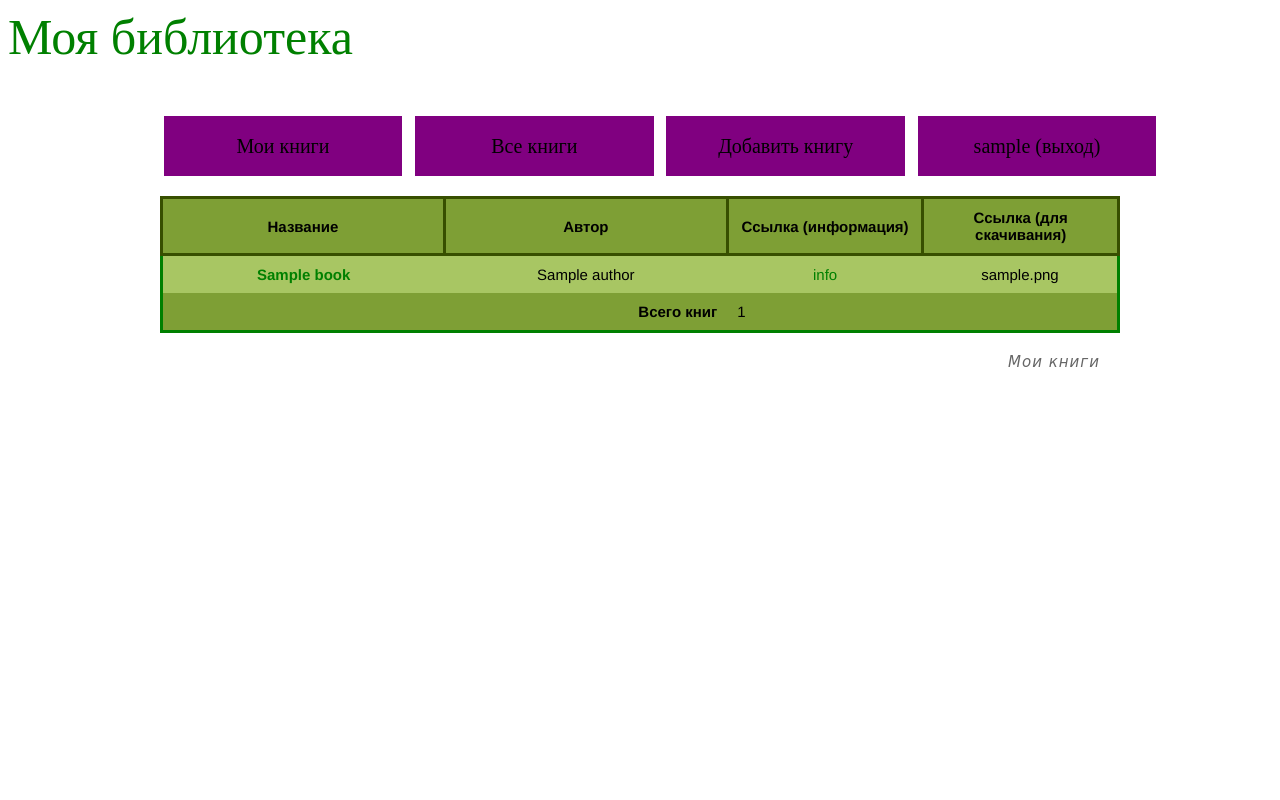
After one commit to ndrewl/awslibrary, a Django app: page /books/ in a window 1280 px wide. The commit adds this page. Run offline with Django 3.2, Linux system fonts and the light colour scheme; a user stored in the database is signed in; tables that the repository leaves empty hold one stand-in row (values such as "Sample post").

Commit message:
Implement the main functionality

```diff
--- a/awslibrary/settings.py
+++ b/awslibrary/settings.py
@@ -119,3 +119,6 @@ USE_TZ = True
 # https://docs.djangoproject.com/en/3.0/howto/static-files/
 
 STATIC_URL = '/static/'
+
+LOGIN_REDIRECT_URL = '/'
+LOGOUT_REDIRECT_URL = '/'
--- a/awslibrary/urls.py
+++ b/awslibrary/urls.py
@@ -14,10 +14,16 @@ Including another URLconf
     2. Add a URL to urlpatterns:  path('blog/', include('blog.urls'))
 """
 from django.contrib import admin
-from django.urls import path
+from django.urls import path, include
+from django.conf import settings
+from django.conf.urls.static import static
 from library import views
 
 urlpatterns = [
-    path("", views.index, name="index"),
+    path("", views.mybooks, name="mybooks"),
+    path("books/", views.allbooks, name="allbooks"),
+    path("newbook/", views.NewBook.as_view(), name="newbook"),
+    path("books/<int:id>/", views.book, name="book"),
     path("admin/", admin.site.urls),
-]
+    path("accounts/", include("django.contrib.auth.urls")),
+] + static(settings.STATIC_URL, document_root=settings.STATIC_ROOT)
--- a/library/admin.py
+++ b/library/admin.py
@@ -1,5 +1,5 @@
 from django.contrib import admin
-from library.models import Profile, Author, Book
+from library.models import Profile, Author, Book, BookLink
 
 
 class ProfileAdmin(admin.ModelAdmin):
@@ -13,7 +13,11 @@ class AuthorAdmin(admin.ModelAdmin):
 class BookAdmin(admin.ModelAdmin):
     pass
 
+class BookLinkAdmin(admin.ModelAdmin):
+    pass
+
 
 admin.site.register(Profile, ProfileAdmin)
 admin.site.register(Author, AuthorAdmin)
 admin.site.register(Book, BookAdmin)
+admin.site.register(BookLink, BookLinkAdmin)
--- a/library/models.py
+++ b/library/models.py
@@ -23,10 +23,17 @@ def _get_updload_file_path(instance, filename):
 
 class Book(models.Model):
     title = models.CharField(max_length=1000, blank=False)
-    year = models.IntegerField()
     author = models.ForeignKey(Author, on_delete=models.CASCADE)
     goodreads_link = models.URLField(blank=True)
     file = models.FileField(null=True, blank=True, upload_to=_get_updload_file_path)
 
     def __str__(self):
         return f"{self.author.name} - {self.title}"
+
+
+class BookLink(models.Model):
+    book = models.ForeignKey(Book, on_delete=models.CASCADE)
+    user = models.ForeignKey(User, on_delete=models.CASCADE)
+
+    def __str__(self):
+        return f"{self.user} - {self.book}"
--- /dev/null
+++ b/library/static/css/library.css
@@ -0,0 +1,169 @@
+html {
+    font-size: 10px;
+}
+
+button,
+input,
+select,
+textarea {
+    font-family: inherit;
+    font-size: 100%;
+    box-sizing: border-box;
+    padding: 0; margin: 0;
+}
+
+table {
+    table-layout: fixed;
+    width: 100%;
+    border-collapse: collapse;
+    border: 3px solid green;
+    font-size: 1.5rem;
+}
+
+thead th:nth-child(1) {
+    width: 30%;
+}
+
+thead th:nth-child(2) {
+    width: 30%;
+}
+
+thead th:nth-child(3) {
+    width: 20%;
+}
+
+thead th:nth-child(4) {
+    width: 20%;
+}
+
+th, td {
+    padding: 10px;
+}
+
+tbody td {
+    text-align: center;
+}
+
+tfoot th {
+    text-align: right;
+}
+
+thead th, tfoot th, tfoot td {
+    background-color: #7E9F35;
+
+}
+thead th {
+    border: 3px solid #374F00;
+}
+
+tbody tr:nth-child(odd) {
+    background-color: #A8C663;
+  }
+
+  tbody tr:nth-child(even) {
+    background-color: #D6EE9F;
+  }
+
+caption {
+    font-family: cursive;
+    padding: 20px;
+    font-style: italic;
+    caption-side: bottom;
+    color: #666;
+    text-align: right;
+    letter-spacing: 1px;
+}
+
+.header {
+    width: 100%;
+    margin-bottom: 5rem;
+}
+
+.site-title {
+    width: 50%;
+    display: inline-block;
+    box-sizing: border-box;
+    font-size: 5rem;
+    /* padding: 1rem; */
+}
+
+.auth-links {
+    width: 50%;
+    text-align: right;
+    /* padding:1rem; */
+    /* position: fixed; */
+    /* right: 0%; */
+    display: inline-block;
+    box-sizing: border-box;
+    font-size: 2rem;
+}
+
+a {
+    text-decoration: none;
+    color: green;
+}
+a:hover {
+    background-color: yellow;
+}
+
+.content {
+    font-family: Helvetica, Arial, sans-serif;
+    font-size: 2rem;
+    width: 75%;
+    position: fixed;
+    left: 50%;
+    transform: translate(-50%);
+}
+
+.main-menu {
+    text-align: center;
+    font-size: 2rem;
+}
+
+.main-menu ul {
+    padding: 0;
+    width: 100%;
+}
+
+.main-menu li {
+    display: inline;
+}
+
+.main-menu a {
+    outline: none;
+    text-decoration: none;
+    display: inline-block;
+    width: 19.5%;
+    margin-right: 0.625%;
+    text-align: center;
+    line-height: 3;
+    color: black;
+}
+
+.main-menu li:last-child a {
+    margin-right: 0;
+}
+
+.main-menu a:link, .main-menu a:visited, .main-menu a:focus {
+    background: purple;
+}
+
+.main-menu a:hover {
+    background: orange;
+}
+
+.main-menu a:active {
+    background: red;
+    color: white;
+}
+
+input {
+    margin-bottom: 1.5rem;
+}
+label {
+    display: block;
+}
+
+input[type=submit] {
+    display: block;
+}
--- a/library/templates/library/index.html
+++ b/library/templates/library/allbooks.html
@@ -1,19 +1,22 @@
+{% extends 'library/base.html' %}
+
+{% block content %}
 <table>
     <caption>Мои книги</caption>
     <thead>
         <tr>
             <th scope='col'>Название</th>
             <th scope='col'>Автор</th>
-            <th scope='col'>Ссылка (Goodreads)</th>
+            <th scope='col'>Ссылка (информация)</th>
             <th scope='col'>Ссылка (для скачивания)</th>
         </tr>
     </thead>
     <tbody>
         {% for book in books %}
         <tr>
-            <th scope='row'>{{ book.title }}</th>
+            <th scope='row'><a href={% url 'book' id=book.id %}>{{ book.title }}</a></th>
             <td>{{ book.author }}</td>
-            <td><a href="{{ book.goodreads_link }}">{{ book.goodreads_link }}</a></td>
+            <td><a href="{{ book.goodreads_link }}">info</a></td>
             <td>{{ book.file }}</td>
         </tr>
         {% endfor %}
@@ -25,3 +28,4 @@
         </tr>
     </tfoot>
 </table>
+{% endblock %}
--- /dev/null
+++ b/library/templates/library/base.html
@@ -0,0 +1,42 @@
+{% load static %}
+<html>
+
+<head>
+    <title>Моя библиотека</title>
+    <link rel="stylesheet" href="{% static 'css/library.css' %}">
+</head>
+
+<body>
+    <div class='header'>
+        <div class='site-title'>
+            <a href='/'>Моя библиотека</a>
+        </div>
+    </div>
+
+    <ul class="main-menu">
+        <li>
+            <a href="{% url 'mybooks' %}">Мои книги</a>
+        </li>
+        <li>
+            <a href="{% url 'allbooks' %}">Все книги</a>
+        </li>
+        <li>
+            <a href="{% url 'newbook' %}">Добавить книгу</a>
+        </li>
+        <li>
+            {% if user.is_authenticated %}
+            <a href="{% url 'logout' %}">{{ user.username }} (выход)</a>
+            {% else %}
+            <a href="{% url 'login' %}">вход</a>
+            {% endif %}
+        </li>
+    </ul>
+
+
+    <div class='content'>
+        {% block content %}
+        {% endblock %}
+    </div>
+</body>
+
+</html>
--- a/library/views.py
+++ b/library/views.py
@@ -1,7 +1,64 @@
 from django.shortcuts import render
-from library.models import Book
+from django.views import View
+from django.utils.decorators import method_decorator
+from django.contrib.auth.decorators import login_required
+from django.contrib.auth.models import User
+from library.models import Author, Book, BookLink
+from library.forms import MyForm
+from django.shortcuts import redirect
 
 
-def index(request):
+@login_required
+def mybooks(request):
+    context = {
+        "books": [
+            link.book
+            for link in BookLink.objects.filter(user__id=request.user.id).order_by(
+                "-id"
+            )
+        ]
+    }
+    return render(request, "library/mybooks.html", context)
+
+
+@login_required
+def allbooks(request):
     context = {"books": Book.objects.order_by("-id")}
-    return render(request, "library/index.html", context)
+    return render(request, "library/allbooks.html", context)
+
+
+@login_required
+def book(request, id):
+    context = {"book": Book.objects.get(id=id)}
+    return render(request, "library/book.html", context)
+
+
+class NewBook(View):
+    form_class = MyForm
+    template_name = "library/newbook.html"
+
+    @method_decorator(login_required)
+    def dispatch(self, *args, **kwargs):
+        return super().dispatch(*args, **kwargs)
+
+    def get(self, request):
+        return render(request, self.template_name, {"form": self.form_class()})
+
+    def post(self, request, *args, **kwargs):
+        form = self.form_class(request.POST)
+        print(request.POST)
+        if form.is_valid():
+            author, created = Author.objects.get_or_create(
+                name=form.cleaned_data["author"],
+            )
+            newBook, created = Book.objects.get_or_create(
+                author=author,
+                title=form.cleaned_data["title"],
+                goodreads_link=form.cleaned_data["goodreads_link"],
+            )
+            print(request.user.id)
+            user = User.objects.get(id=request.user.id)
+            print(user)
+            newLink, created = BookLink.objects.get_or_create(book=newBook, user=user)
+            return redirect("book", id=newBook.id)
+        return render(request, self.template_name, {"form": form})
```
Also changed, not shown: library/forms.py (added, +7 -0 lines), library/templates/library/book.html (added, +9 -0 lines), library/templates/library/mybooks.html (added, +31 -0 lines), library/templates/library/newbook.html (added, +9 -0 lines), library/templates/registration/login.html (added, +10 -0 lines), library/migrations/0002_auto_20200322_1925.py (added), library/migrations/0003_booklink.py (added).
